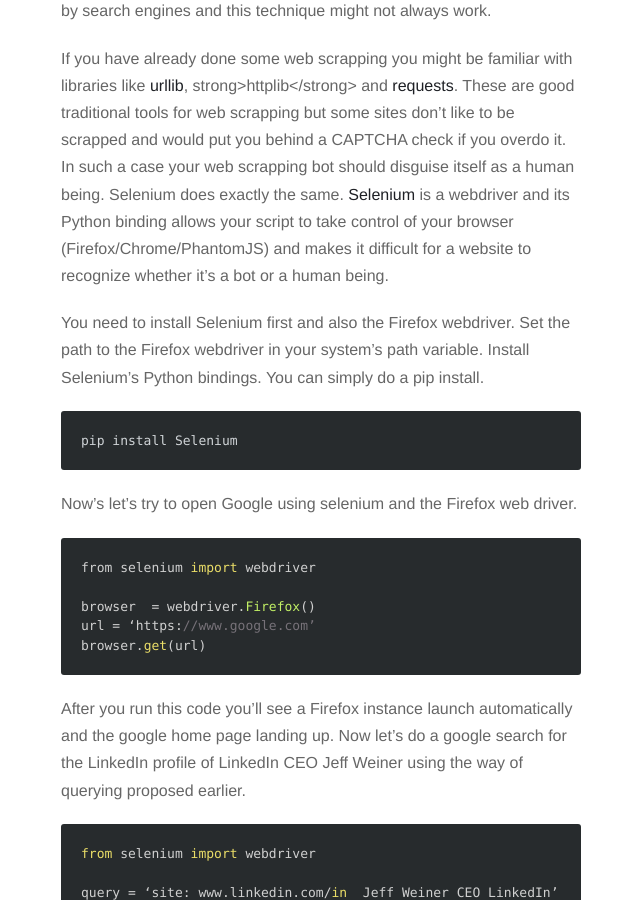
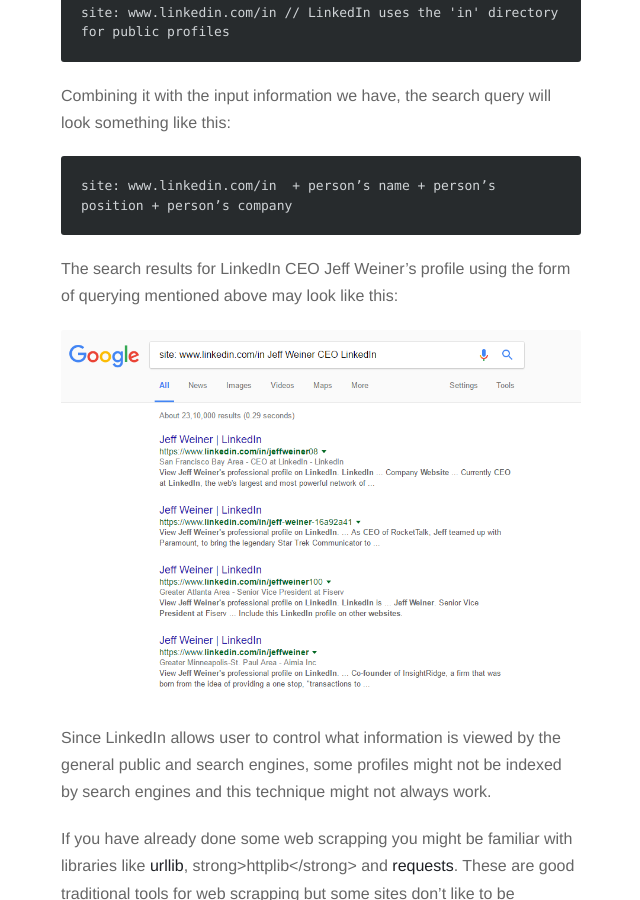
Before and after one commit to AkshayAgarwal007/AkshayAgarwal007.github.io, a Jekyll site: the page built from _posts/2016-12-07-LinkedIn-Profile-Search-using-Python-and-Selenium.markdown, in a window 1280 px wide and 900 px high, scrolled down 1717 px. Shown: the whole window, without its empty margins (319-959 px from the left). Built offline with Jekyll 4.4.1, drawn with Linux system fonts in a browser that asks for light colours; nearby versions of some CDN libraries; comment, search, counter and statistics services are not loaded; some of the changed text lies outside the part shown.

Commit message:
Article updated

```diff
--- a/_posts/2016-12-07-LinkedIn-Profile-Search-using-Python-and-Selenium.markdown
+++ b/_posts/2016-12-07-LinkedIn-Profile-Search-using-Python-and-Selenium.markdown
@@ -12,6 +12,10 @@ and can write a simple program to scrap data from a web page. If not, you can re
 of web scrapping <a href="https://automatetheboringstuff.com/chapter11/" target="_blank">here</a>.
 
 Suppose you have an input file in csv/json format which contain information about some executive’s name, title, firm and we need to get his / her best matching linked profile URL. Since the LinkedIn people search API is closed now (more details <a href="https://developer.linkedin.com/support/developer-program-transition" target="_blank">here</a>) searching for best matching profile is a little tricky.
+
+An example input file can look like this:
+
+![Example Input file](../../assets/images/input.png)
 
 It is achieved here in the simplest and best possible way and is based upon the following assumptions based upon empirical evaluation:
 
@@ -29,6 +33,10 @@ Let’s see how to construct a query using Google search operators to search for
 Combining it with the input information we have, the search query will look something like this:
 
 <pre>site: www.linkedin.com/in  + person’s name + person’s position + person’s company</pre>
+
+The search results for LinkedIn CEO Jeff Weiner's profile using the form of querying mentioned above may look like this:
+
+![Search Results](../../assets/images/searchop.png)
 
 Since LinkedIn allows user to control what information is viewed by the general public and search engines, some profiles might not be indexed by search engines and this technique might not always work.
 
```
